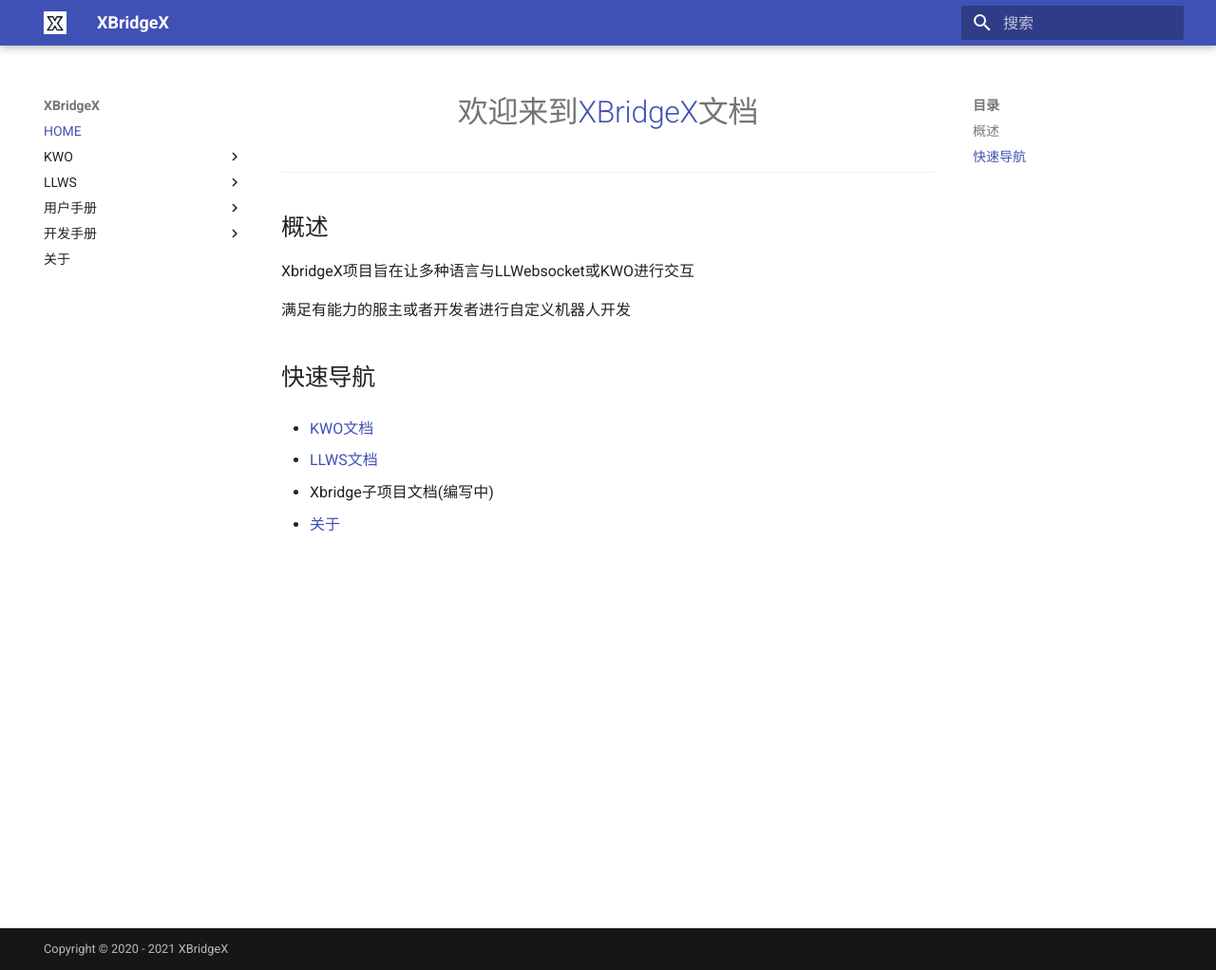
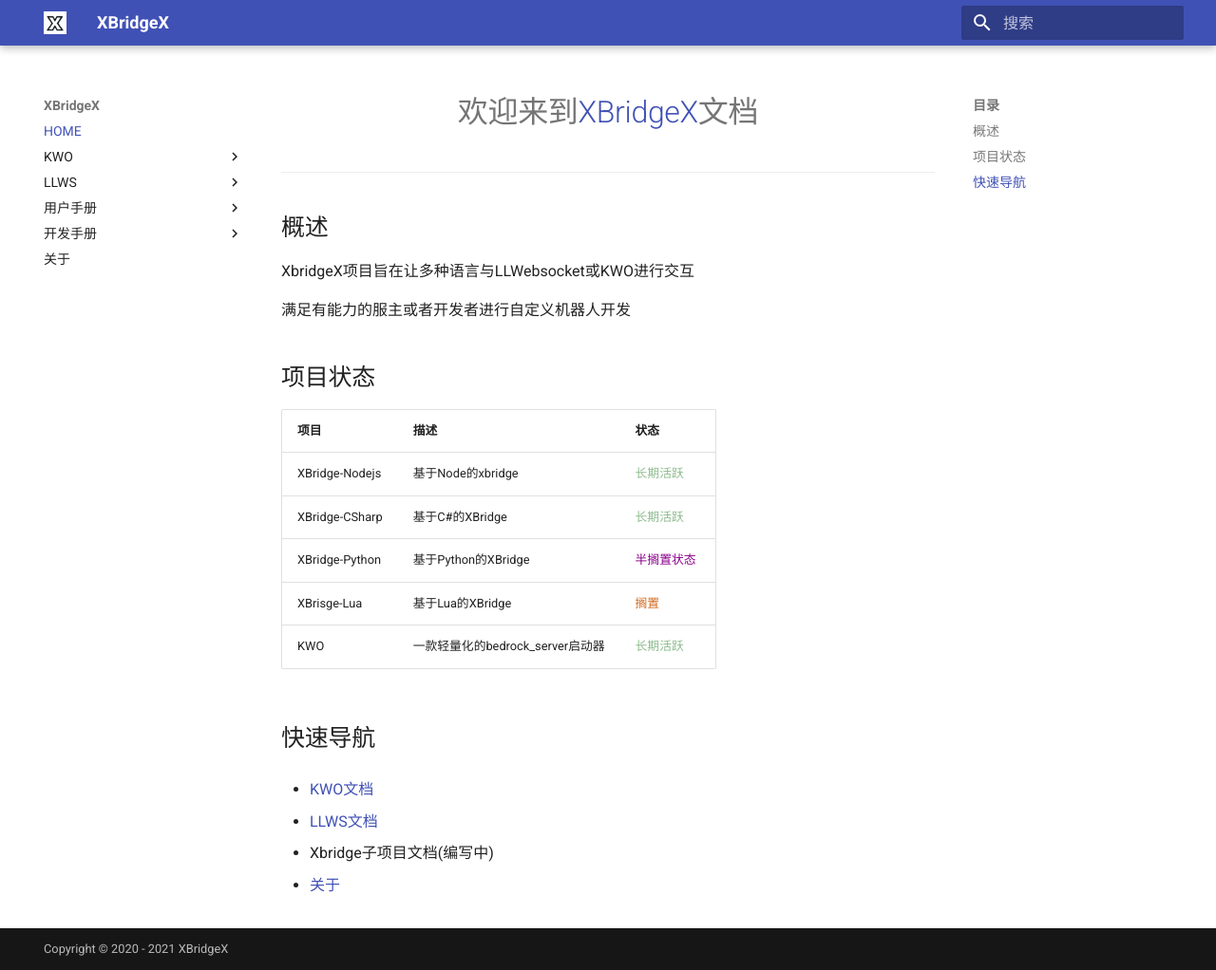
Before and after one commit to XBridgeX/docs, an MkDocs documentation site: the page built from docs/index.md, in a window 1280 px wide and 1022 px high. Shown: the whole window at 95% size. Built offline with MkDocs 1.6.1 and Material for MkDocs 9.7.7, drawn with Linux system fonts in a browser that asks for light colours.

Commit message:
创建项目状态表格

```diff
--- a/docs/index.md
+++ b/docs/index.md
@@ -8,6 +8,17 @@ XbridgeX项目旨在让多种语言与LLWebsocket或KWO进行交互
 
 满足有能力的服主或者开发者进行自定义机器人开发
 
+## 项目状态
+
+|项目|描述|状态|
+|--|--|--|
+|XBridge-Nodejs|基于Node的xbridge|<font color="DarkSeaGreen">长期活跃</font>|
+|XBridge-CSharp|基于C#的XBridge|<font color="DarkSeaGreen">长期活跃</font>|
+|XBridge-Python|基于Python的XBridge|<font color="DarkMagenta">半搁置状态</font>|
+|XBrisge-Lua|基于Lua的XBridge|<font color="Chocolate">搁置</font>|
+|KWO|一款轻量化的bedrock_server启动器|<font color="DarkSeaGreen">长期活跃</font>|
+
+
 ## 快速导航
 
 - [KWO文档](./KWO/pack.md)
```
